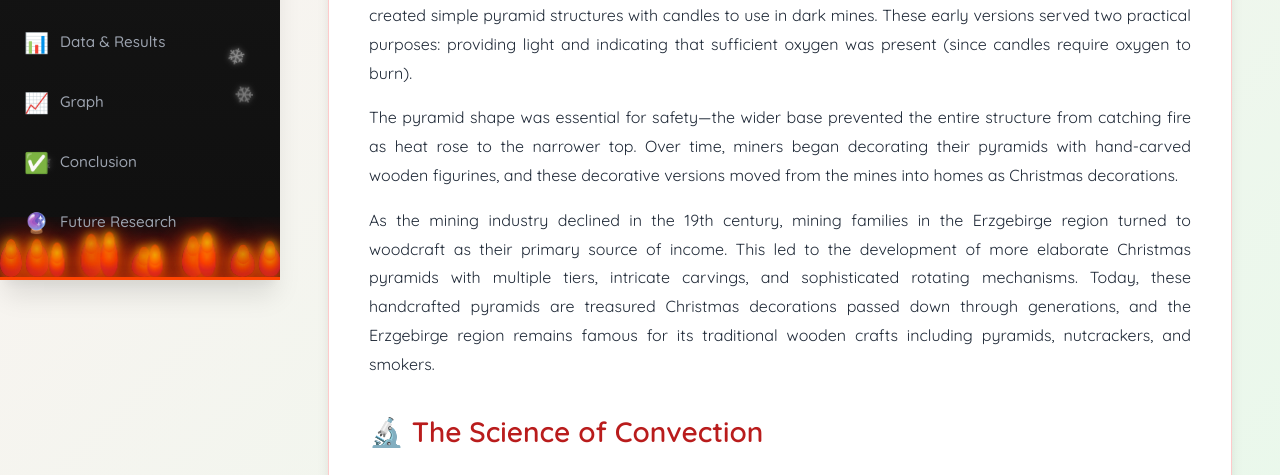
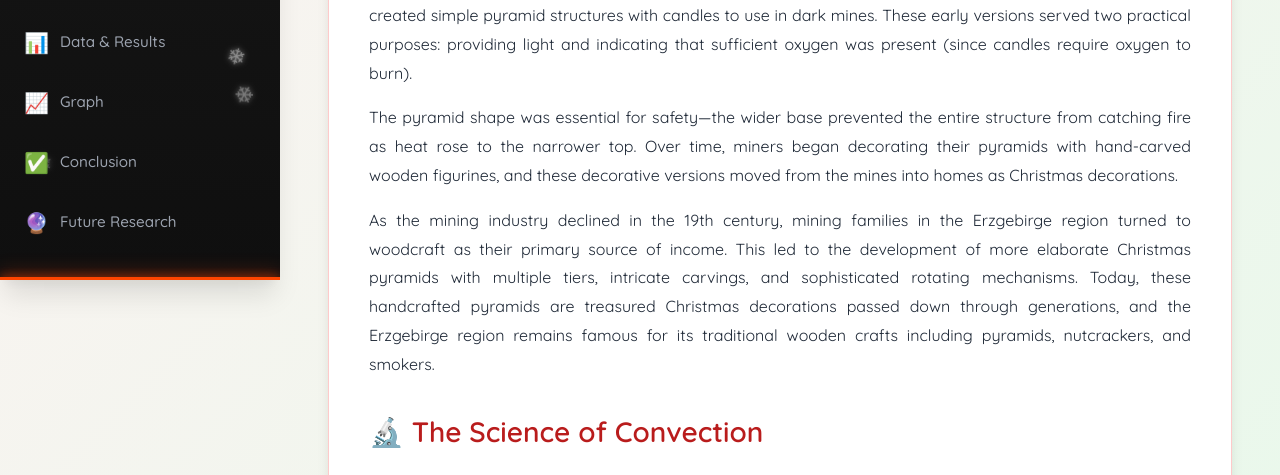
Before and after one commit to yudiell/candle_carousel, a PHP site: page /background.php in a window 1280 px wide. Shown: the part 520-995 px from the top of the page. Run offline with PHP 8.4, Linux system fonts and the light colour scheme.

Commit message:
Removed Flames

```diff
--- a/css/style.css
+++ b/css/style.css
@@ -160,18 +160,6 @@ body {
     left: 0;
     width: 100%;
     height: 100%;
-    pointer-events: none;
-    z-index: 1;
-    overflow: hidden;
-}
-
-/* Fire container - positioned at bottom of sidebar */
-.fire-container {
-    position: absolute;
-    bottom: 0;
-    left: 0;
-    width: 100%;
-    height: 60px;
     pointer-events: none;
     z-index: 1;
     overflow: hidden;
@@ -619,66 +607,6 @@ footer p {
     }
 }
 
-/* Fire Animation */
-.flame {
-    position: absolute;
-    bottom: 0;
-    width: 20px;
-    height: 30px;
-    border-radius: 50% 50% 50% 50% / 60% 60% 40% 40%;
-    background: radial-gradient(circle, #ff6b00 0%, #ff4500 30%, #dc2626 60%, #b91c1c 100%);
-    box-shadow: 0 0 10px #ff6b00, 0 0 20px #ff4500, 0 0 30px #dc2626;
-    opacity: 0.9;
-    animation: flicker 0.5s infinite alternate, fireGlow 1s infinite ease-in-out;
-    transform-origin: bottom center;
-}
-
-.flame::before {
-    content: '';
-    position: absolute;
-    top: -5px;
-    left: 50%;
-    transform: translateX(-50%);
-    width: 12px;
-    height: 20px;
-    border-radius: 50% 50% 50% 50% / 60% 60% 40% 40%;
-    background: radial-gradient(circle, #ffd700 0%, #ff8c00 50%, #ff4500 100%);
-    box-shadow: 0 0 8px #ffd700;
-    opacity: 0.8;
-}
-
-@keyframes flicker {
-    0% {
-        transform: scaleY(1) scaleX(1) translateX(0);
-        opacity: 0.9;
-    }
-    25% {
-        transform: scaleY(1.1) scaleX(0.95) translateX(-2px);
-        opacity: 1;
-    }
-    50% {
-        transform: scaleY(0.95) scaleX(1.05) translateX(2px);
-        opacity: 0.85;
-    }
-    75% {
-        transform: scaleY(1.05) scaleX(0.98) translateX(-1px);
-        opacity: 0.95;
-    }
-    100% {
-        transform: scaleY(1) scaleX(1) translateX(0);
-        opacity: 0.9;
-    }
-}
-
-@keyframes fireGlow {
-    0%, 100% {
-        box-shadow: 0 0 10px #ff6b00, 0 0 20px #ff4500, 0 0 30px #dc2626;
-    }
-    50% {
-        box-shadow: 0 0 15px #ff6b00, 0 0 30px #ff4500, 0 0 45px #dc2626;
-    }
-}
-
 @keyframes fireMove {
     0% {
         background-position: 0% 0%;
--- a/includes/footer.php
+++ b/includes/footer.php
@@ -78,59 +78,6 @@
                 startSnowfall();
             }
         })();
-
-        // Fire animation effect for sidebar bottom border
-        (function() {
-            const fireContainer = document.querySelector('.fire-container');
-            if (!fireContainer) return;
-
-            function createFire() {
-                const sidebarWidth = fireContainer.offsetWidth || 280;
-                const numFlames = Math.floor(sidebarWidth / 25); // Create flames every ~25px
-
-                // Clear existing flames
-                fireContainer.innerHTML = '';
-
-                // Create flames across the bottom
-                for (let i = 0; i < numFlames; i++) {
-                    const flame = document.createElement('div');
-                    flame.className = 'flame';
-
-                    // Position flames evenly across the width
-                    const position = (i / numFlames) * sidebarWidth + (Math.random() * 10 - 5);
-                    flame.style.left = position + 'px';
-
-                    // Random size variation (0.8x to 1.3x)
-                    const scale = 0.8 + Math.random() * 0.5;
-                    flame.style.transform = `scale(${scale})`;
-
-                    // Random animation delay for more natural flickering
-                    flame.style.animationDelay = Math.random() * 0.5 + 's';
-
-                    // Random height variation
-                    const height = 25 + Math.random() * 15;
-                    flame.style.height = height + 'px';
-                    flame.style.width = (15 + Math.random() * 10) + 'px';
-
-                    fireContainer.appendChild(flame);
-                }
-            }
-
-            function startFire() {
-                createFire();
-                // Update fire periodically to keep it dynamic
-                setInterval(() => {
-                    createFire();
-                }, 3000);
-            }
-
-            // Start fire when page loads
-            if (document.readyState === 'loading') {
-                document.addEventListener('DOMContentLoaded', startFire);
-            } else {
-                startFire();
-            }
-        })();
     </script>
 </body>
 </html>
--- a/includes/header.php
+++ b/includes/header.php
@@ -17,7 +17,6 @@ $current_page = isset($current_page) ? $current_page : "home";
     <!-- Floating Sidebar Navigation -->
     <aside class="sidebar">
         <div class="snow-container"></div>
-        <div class="fire-container"></div>
         <div class="sidebar-header">
             <h1 class="site-title">🕯️ Candle Carousel</h1>
             <p class="site-subtitle">Science Project</p>
```
